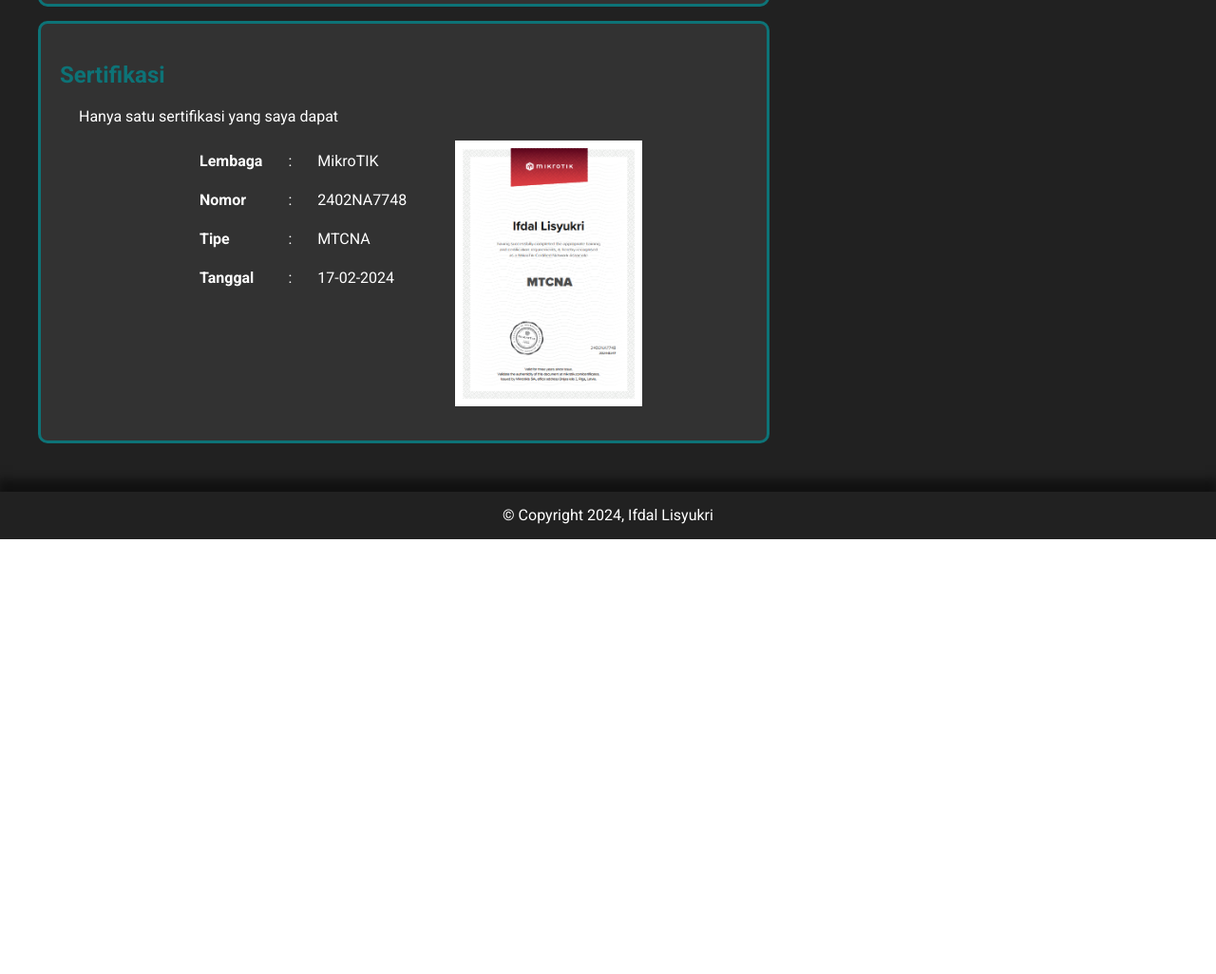
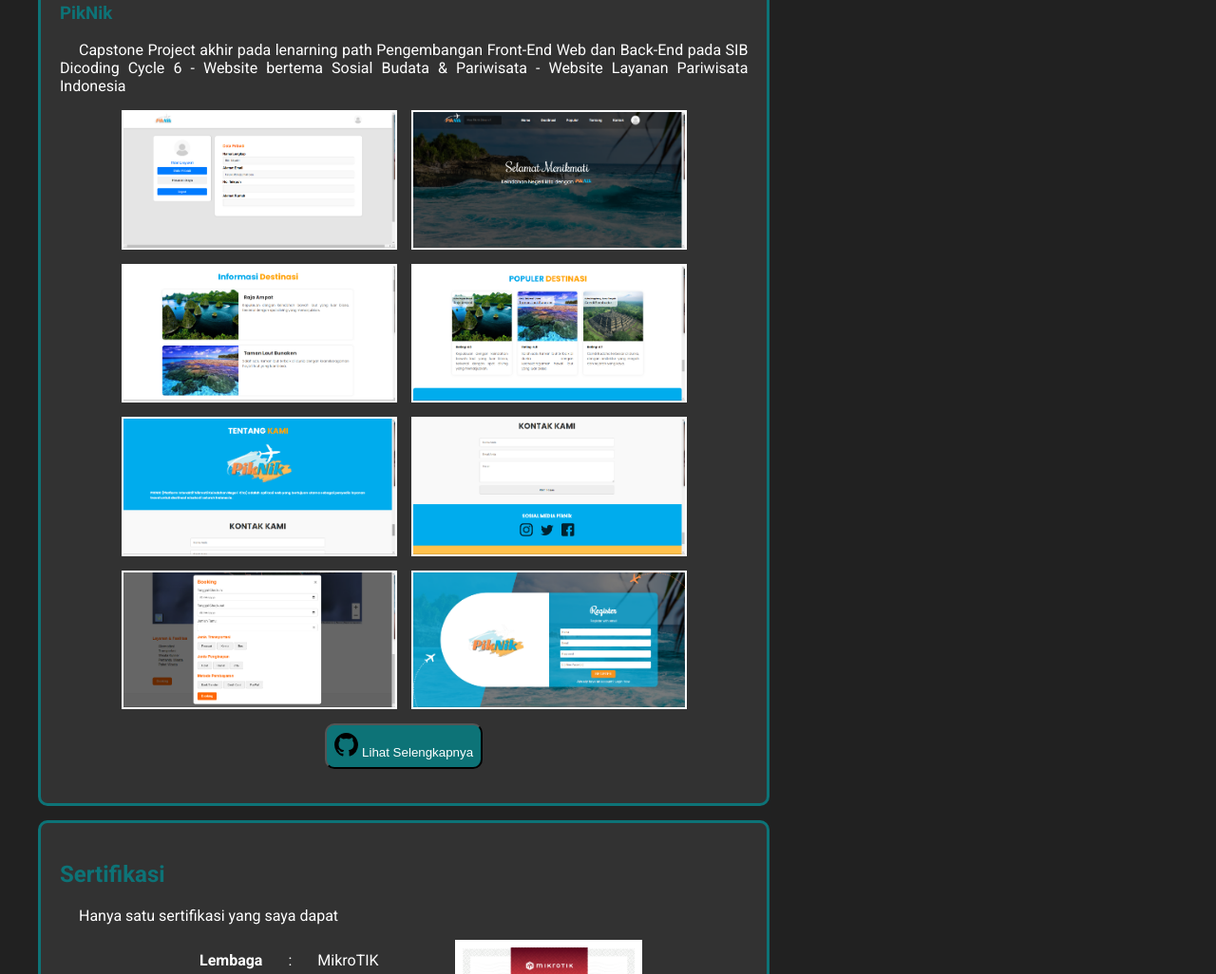
Before and after one commit to ifdall26/MyProjectPortfolio, a plain HTML site: page index.html in a window 1280 px wide. Shown: the part 5362-6388 px from the top of the page at 95% size. Before the commit the page ends 5930 px from the top, so only its background shows below. Drawn offline with nearby package versions, Linux system fonts and the light colour scheme.

Commit message:
update portfolio project

```diff
--- a/index.html
+++ b/index.html
@@ -341,6 +341,80 @@
             </figure>
           </section>
 
+          <section>
+            <h3>PikNik</h3>
+            <p>
+              Capstone Project akhir pada lenarning path Pengembangan Front-End Web dan Back-End pada SIB Dicoding Cycle 6 -  Website bertema Sosial Budata & Pariwisata - Website Layanan Pariwisata Indonesia
+            </p>
+            <figure>
+              <img
+                class="row"
+                style="width: 45%"
+                src="img/pknk1.png"
+                alt="JelajahRasa"
+              />
+              <img
+                class="row"
+                style="width: 45%"
+                src="img/pknk2.png"
+                alt="JelajahRasa"
+              />
+              <img
+                class="row"
+                style="width: 45%"
+                src="img/pknk3.png"
+                alt="JelajahRasa"
+              />
+              <img
+                class="row"
+                style="width: 45%"
+                src="img/pknk4.png"
+                alt="JelajahRasa"
+              />
+              <img
+                class="row"
+                style="width: 45%"
+                src="img/pknk5.png"
+                alt="JelajahRasa"
+              />
+              <img
+                class="row"
+                style="width: 45%"
+                src="img/pknk6.png"
+                alt="JelajahRasa"
+              />
+              <img
+                class="row"
+                style="width: 45%"
+                src="img/pknk7.png"
+                alt="JelajahRasa"
+              />
+              <img
+                class="row"
+                style="width: 45%"
+                src="img/pknk8.png"
+                alt="JelajahRasa"
+              />
+
+              <button class="gitlink">
+                <a href="https://github.com/ifdall26/PikNik"
+                  ><svg
+                    xmlns="http://www.w3.org/2000/svg"
+                    viewBox="0 0 16 16"
+                    id="github"
+                    width="25px"
+                    height="25px"
+                  >
+                    <path
+                      d="M7.999 0C3.582 0 0 3.596 0 8.032a8.031 8.031 0 0 0 5.472 7.621c.4.074.546-.174.546-.387 0-.191-.007-.696-.011-1.366-2.225.485-2.695-1.077-2.695-1.077-.363-.928-.888-1.175-.888-1.175-.727-.498.054-.488.054-.488.803.057 1.225.828 1.225.828.714 1.227 1.873.873 2.329.667.072-.519.279-.873.508-1.074-1.776-.203-3.644-.892-3.644-3.969 0-.877.312-1.594.824-2.156-.083-.203-.357-1.02.078-2.125 0 0 .672-.216 2.2.823a7.633 7.633 0 0 1 2.003-.27 7.65 7.65 0 0 1 2.003.271c1.527-1.039 2.198-.823 2.198-.823.436 1.106.162 1.922.08 2.125.513.562.822 1.279.822 2.156 0 3.085-1.87 3.764-3.652 3.963.287.248.543.738.543 1.487 0 1.074-.01 1.94-.01 2.203 0 .215.144.465.55.386A8.032 8.032 0 0 0 16 8.032C16 3.596 12.418 0 7.999 0z"
+                    ></path>
+                  </svg>
+                  Lihat Selengkapnya
+                </a>
+              </button>
+            </figure>
+          </section>
+
         </article>
         <article id="sertf" class="sertf">
           <h2>Sertifikasi</h2>
```
Also changed, not shown: img/pknk1.png (added), img/pknk2.png (added), img/pknk3.png (added), img/pknk4.png (added), img/pknk5.png (added), img/pknk6.png (added), img/pknk7.png (added), img/pknk8.png (added).
